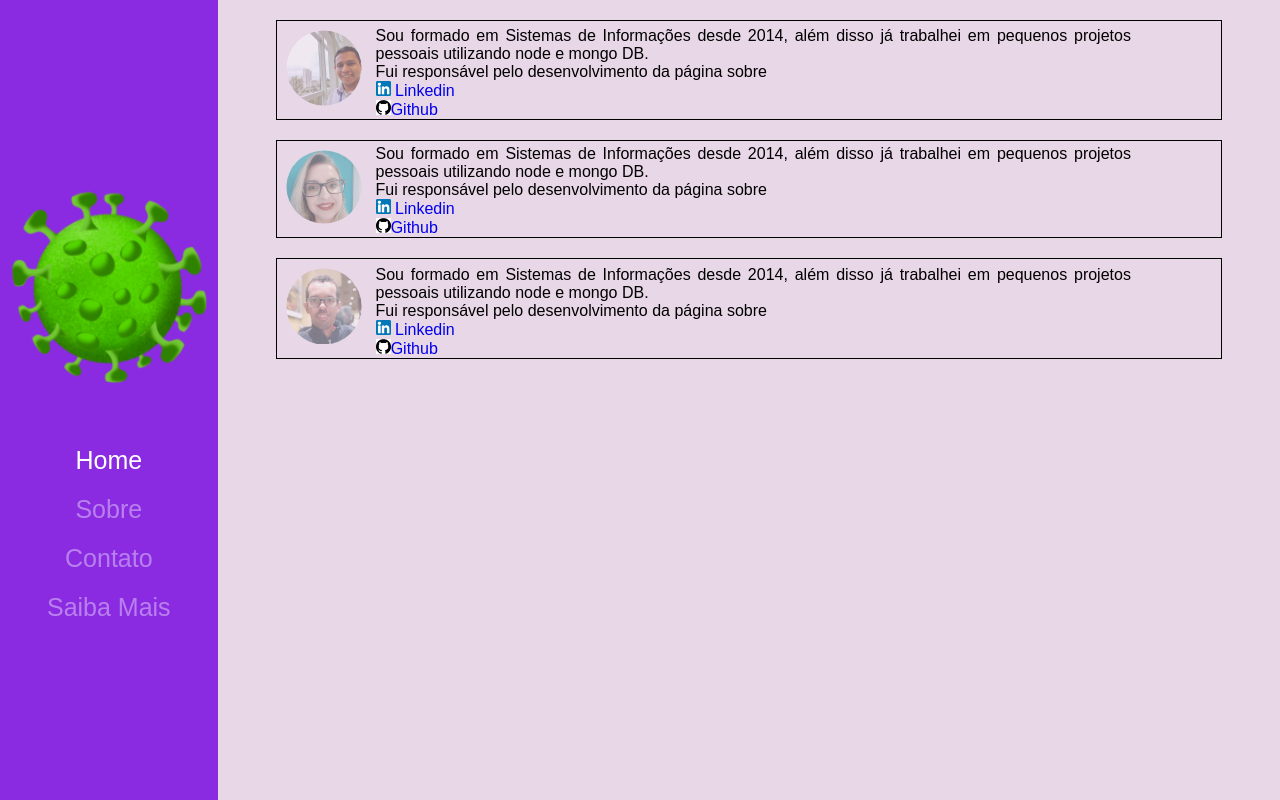
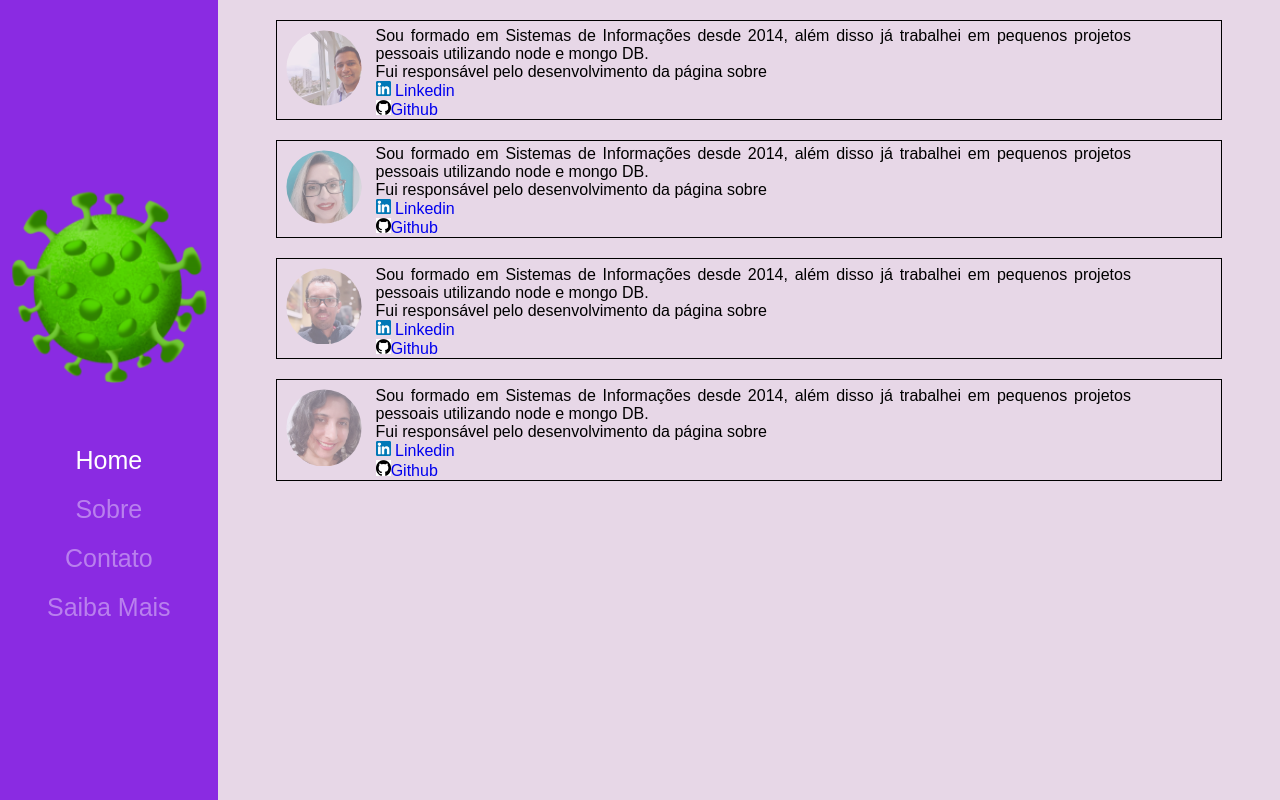
Before and after one commit to itautech/projetoitaugrupo05, a plain HTML site: page sobre.html in a window 1280 px wide. Drawn offline with Linux system fonts and the light colour scheme.

Commit message:
Inserindo mais um desenvolvedor

```diff
--- a/sobre.html
+++ b/sobre.html
@@ -54,6 +54,16 @@
 							<a href="https://github.com/syaoranea" class="iconeperfil"><img src="img/github.jpeg" width="2%">Github</a><br>
 						</p>
 					</div>
+					<div class="perfilpessoal">
+						<img src="img/rafaela.jpg" id="imgperfil" class="imgperfil" class="fade" class="conteudoperfil">
+						<p id="textoperfil" class="conteudoperfil">
+							Sou formado em Sistemas de Informações desde 2014, além disso já trabalhei em pequenos projetos pessoais utilizando node e mongo DB.<br>
+							Fui responsável pelo desenvolvimento da página sobre<br>
+							<a href="https://www.linkedin.com/in/rafaela-plachta-690a9720b" class="iconeperfil"><img src="img/linkedin.jpeg" width="2%"> Linkedin</a> <br>
+							<a href="https://github.com/rafaelaplachta" class="iconeperfil"><img src="img/github.jpeg" width="2%">Github</a><br>
+						</p>
+					</div>
+
             	</section>
             </div>
         </div>
```
Also changed, not shown: img/rafaela.jpg (added).
